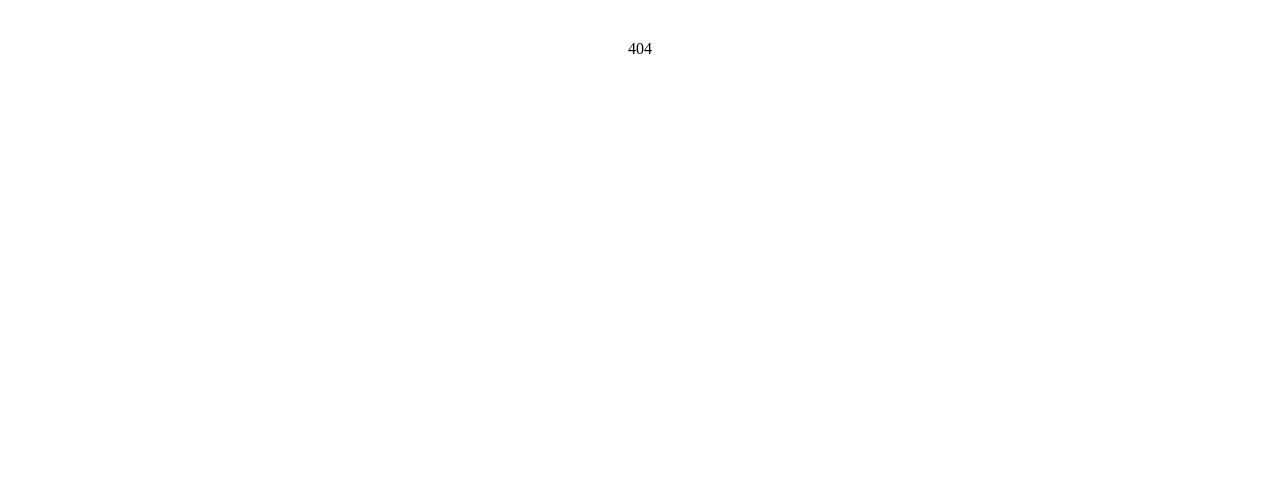
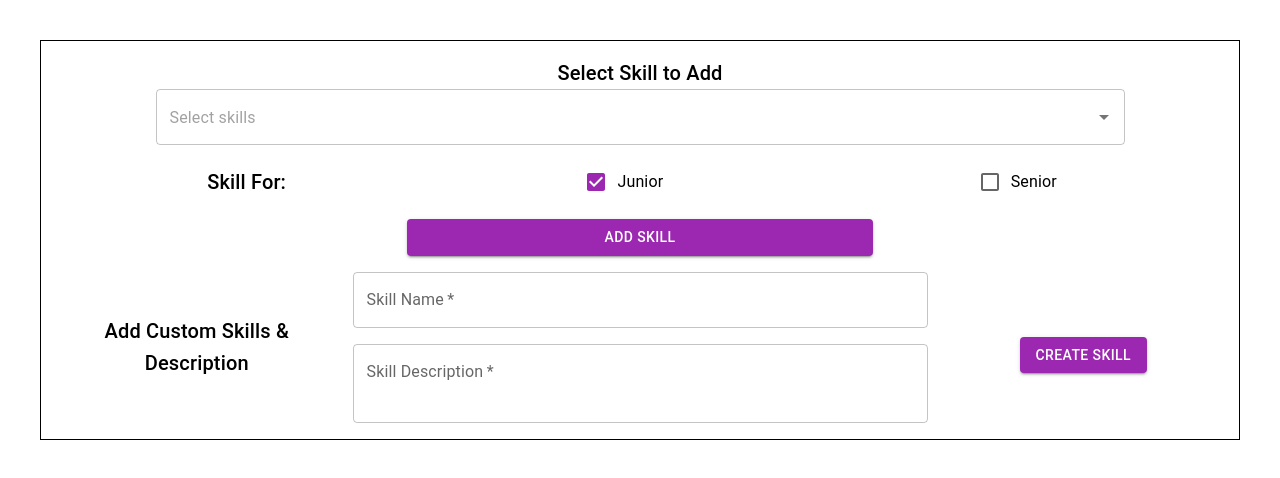
Before and after one commit to Sha-Shak/CampusFlow, a React (Vite) app in the folder client/: page /addSkill in a window 1280 px wide. Shown: the top 478 px of the page. Built offline with nearby package versions, Linux system fonts and the light colour scheme.

Commit message:
AddSkill component created

```diff
--- a/client/src/App.jsx
+++ b/client/src/App.jsx
@@ -12,6 +12,7 @@ import CandidateList from './pages/CandidateList';
 import SideBar from './components/SideBar';
 import CreateStudent from './components/CreateStudent';
 import MarkStudent from './components/MarkStudent';
+import AddSkill from './components/AddSkill';
 function App() {
   return (
     <>
@@ -32,6 +33,7 @@ function App() {
           />
           <Route path="/createStudent/:id" element={<CreateStudent />} />
           <Route path="/markStudent" element={<MarkStudent />} />
+          <Route path="/addSkill" element={<AddSkill />} />
           <Route path="*" element={<div>404</div>} />
         </Routes>
       </Router>
--- /dev/null
+++ b/client/src/components/AddSkill.jsx
@@ -0,0 +1,201 @@
+import React, { useState } from 'react';
+import Chip from '@mui/material/Chip';
+import Autocomplete from '@mui/material/Autocomplete';
+import TextField from '@mui/material/TextField';
+import Stack from '@mui/material/Stack';
+import { Box, Button, Grid, Typography } from '@mui/material';
+import FormControlLabel from '@mui/material/FormControlLabel';
+import Checkbox from '@mui/material/Checkbox';
+
+// Todo: Importing the skills from the database (dummy data on line 161)
+
+const initialSelectedSkills = [];
+
+const AddSkill = () => {
+  const [selectedSkills, setSelectedSkills] = useState(initialSelectedSkills);
+  const [newSkillName, setNewSkillName] = useState('');
+  const [newSkillDescription, setNewSkillDescription] = useState('');
+  const [junior, setJunior] = useState(true);
+  const [senior, setSenior] = useState(false);
+
+  const handleJuniorChange = (event) => {
+    setJunior(event.target.checked);
+  };
+
+  const handleSeniorChange = (event) => {
+    setSenior(event.target.checked);
+  };
+
+  const handleAddSkill = (event) => {
+    event.preventDefault();
+    console.log('Add Skill');
+  };
+
+  const handleCreateSkill = (event) => {
+    event.preventDefault();
+    const newSkill = {
+      skillName: newSkillName,
+      skillDescription: newSkillDescription,
+      junior: junior,
+      senior: senior,
+    };
+    console.log(newSkill);
+    console.log('Create Skill');
+  };
+
+  return (
+    <Box
+      sx={{
+        display: 'flex',
+        flexDirection: 'column',
+        p: 2,
+        border: '1px solid black',
+      }}
+    >
+      <form onSubmit={handleAddSkill}>
+        <Typography variant="h6">Select Skill to Add</Typography>
+        <Grid container spacing={2} justifyContent={'center'}>
+          <Grid item xs={10}>
+            <Autocomplete
+              multiple
+              id="tags-standard"
+              options={skillsName}
+              getOptionLabel={(option) => option.skillName}
+              renderInput={(params) => (
+                <TextField
+                  {...params}
+                  variant="outlined"
+                  placeholder="Select skills"
+                />
+              )}
+            />
+          </Grid>
+        </Grid>
+        <Box
+          sx={{
+            display: 'flex',
+            flexDirection: 'row',
+            justifyContent: 'space-around',
+            alignItems: 'center',
+            mt: 2,
+          }}
+        >
+          <Typography variant="h6">Skill For:</Typography>
+          <FormControlLabel
+            control={
+              <Checkbox
+                checked={junior}
+                onChange={handleJuniorChange}
+                color="primary"
+              />
+            }
+            label="Junior"
+          />
+          <FormControlLabel
+            control={
+              <Checkbox
+                checked={senior}
+                onChange={handleSeniorChange}
+                color="primary"
+              />
+            }
+            label="Senior"
+          />
+        </Box>
+        <Box>
+          <Button
+            variant="contained"
+            type="submit"
+            color="primary"
+            sx={{ mt: 2, width: '40%' }}
+          >
+            Add Skill
+          </Button>
+        </Box>
+      </form>
+      <form onSubmit={handleCreateSkill}>
+        <Box
+          sx={{
+            display: 'flex',
+            flexDirection: 'row',
+            justifyContent: 'center',
+            alignItems: 'center',
+            mt: 2,
+          }}
+        >
+          <Grid container spacing={2} alignItems={'center'}>
+            <Grid item xs>
+              <Typography variant="h6">Add Custom Skills &</Typography>
+              <Typography variant="h6">Description</Typography>
+            </Grid>
+            <Grid item xs={6}>
+              <TextField
+                required
+                id="skillName"
+                name="skillName"
+                label="Skill Name"
+                fullWidth
+                onChange={(e) => setNewSkillName(e.target.value)}
+              />
+              <TextField
+                required
+                id="skillDescription"
+                name="skillDescription"
+                label="Skill Description"
+                fullWidth
+                multiline
+                rows={2}
+                sx={{ mt: 2 }}
+                onChange={(e) => setNewSkillDescription(e.target.value)}
+              />
+            </Grid>
+            <Grid item xs>
+              <Button
+                variant="contained"
+                color="primary"
+                sx={{ mt: 2 }}
+                type="submit"
+              >
+                Create Skill
+              </Button>
+            </Grid>
+          </Grid>
+        </Box>
+      </form>
+    </Box>
+  );
+};
+
+export default AddSkill;
+
+const skillsName = [
+  { skillName: 'JavaScript' },
+  { skillName: 'React' },
+  { skillName: 'Node.js' },
+  { skillName: 'Express.js' },
+  { skillName: 'MongoDB' },
+  { skillName: 'SQL' },
+  { skillName: 'Python' },
+  { skillName: 'Django' },
+  { skillName: 'Flask' },
+  { skillName: 'PHP' },
+  { skillName: 'Laravel' },
+  { skillName: 'Symfony' },
+  { skillName: 'Ruby' },
+  { skillName: 'Ruby on Rails' },
+  { skillName: 'Java' },
+  { skillName: 'Spring' },
+  { skillName: 'Kotlin' },
+  { skillName: 'Swift' },
+  { skillName: 'iOS development' },
+  { skillName: 'Android development' },
+  { skillName: 'React Native' },
+  { skillName: 'Vue.js' },
+  { skillName: 'Angular' },
+  { skillName: 'Bootstrap' },
+  { skillName: 'Sass' },
+  { skillName: 'Git' },
+  { skillName: 'AWS' },
+  { skillName: 'Azure' },
+  { skillName: 'Google Cloud Platform' },
+];
--- a/client/src/components/MarkStudent.jsx
+++ b/client/src/components/MarkStudent.jsx
@@ -106,7 +106,7 @@ const MarkStudent = () => {
   };
 
   return (
-    <Paper elevation={3}>
+    <Paper elevation={3} sx={{ p: 2 }}>
       {/* Header */}
       <Grid item xs={12}>
         <Typography
```
